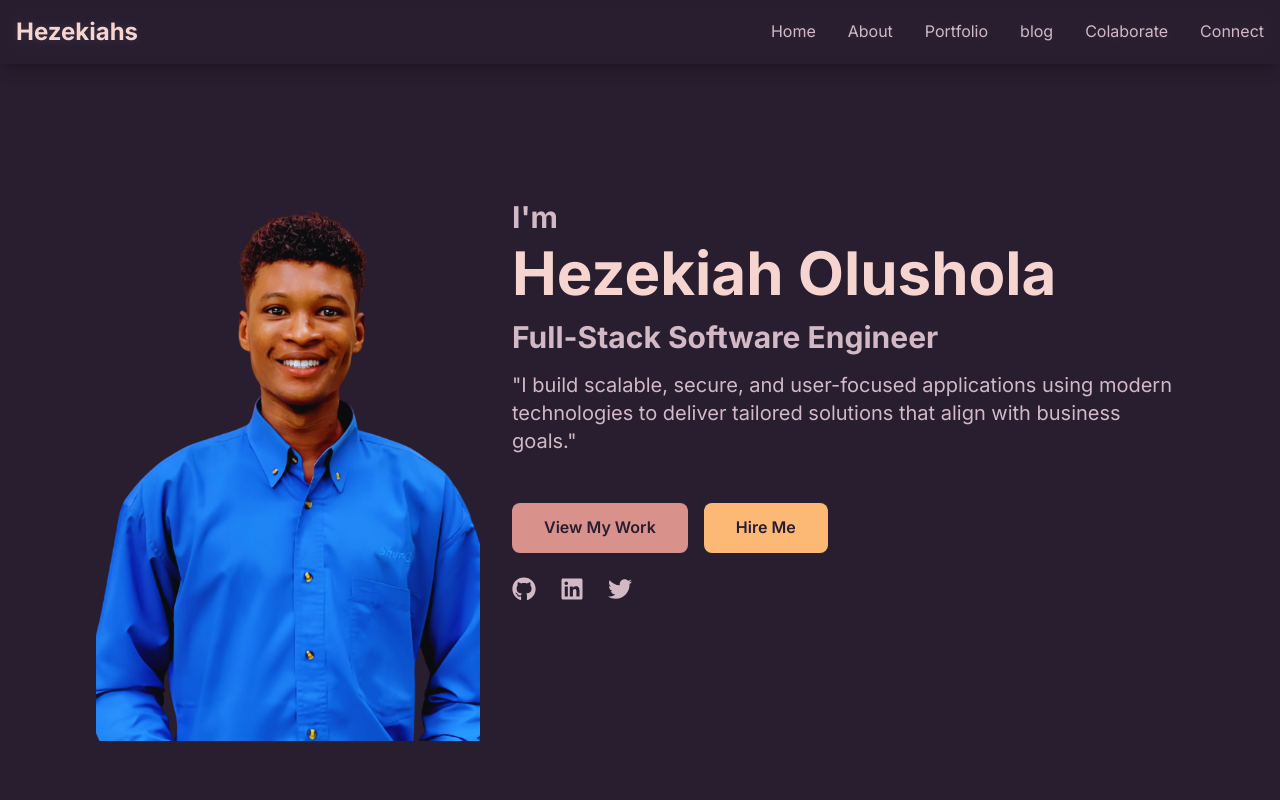
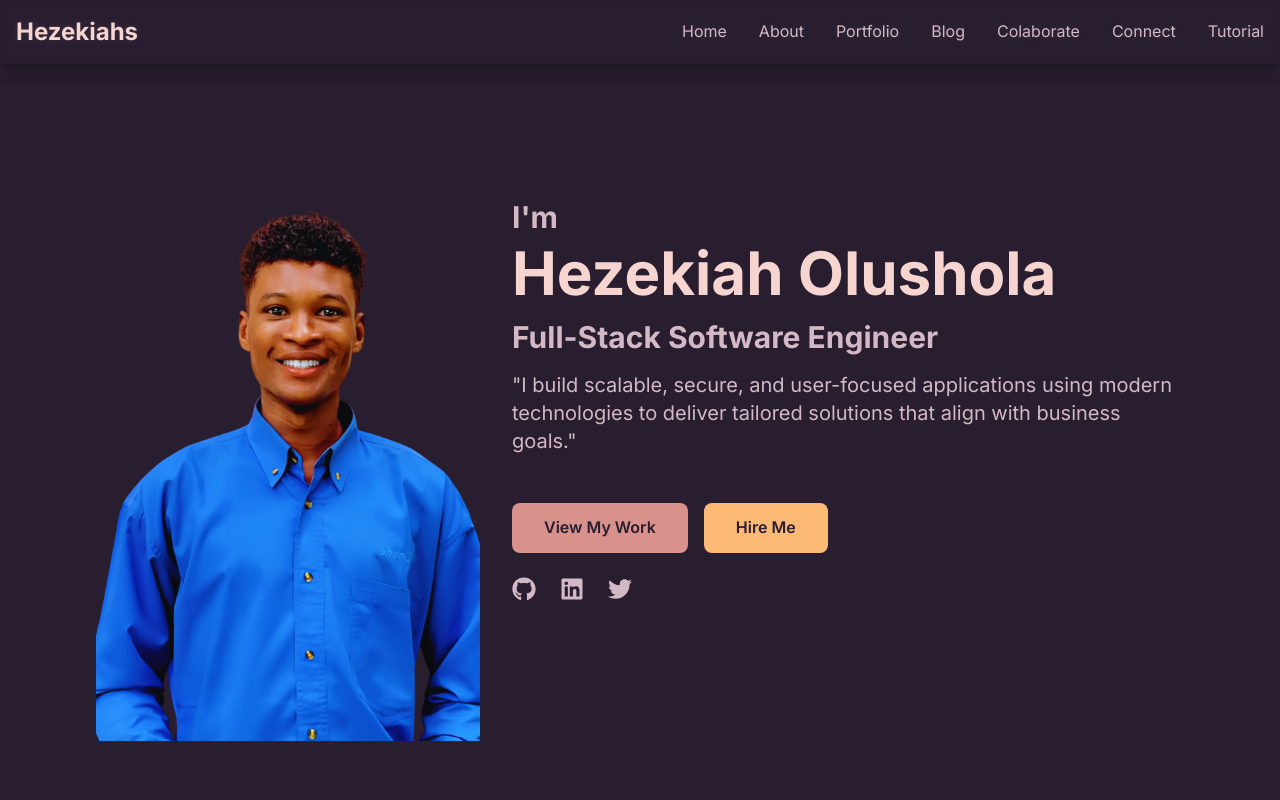
Before and after one commit to HezekiahsDev/hezekiahs, a Next.js app in the folder portfolio_website/: page / in a window 1280 px wide. Shown: the top 800 px of the page. Built offline with nearby package versions, Linux system fonts and the light colour scheme.

Commit message:
Fix: fix header to include the tutorial link

```diff
--- a/portfolio_website/app/components/Navbar.tsx
+++ b/portfolio_website/app/components/Navbar.tsx
@@ -14,9 +14,10 @@ const NAV_LINKS: { href: string; label: string }[] = [
   { href: "/", label: "Home" },
   { href: "/about", label: "About" },
   { href: "/portfolio", label: "Portfolio" },
-  { href: "/blog", label: "blog" },
+  { href: "/blog", label: "Blog" },
   { href: "/colaborate", label: "Colaborate" },
   { href: "/contact", label: "Connect" },
+  { href: "/tutorials", label: "Tutorial" },
 ];
 
 const NavLink: FC<NavLinkProps> = ({ href, label, onClick }) => (
```
